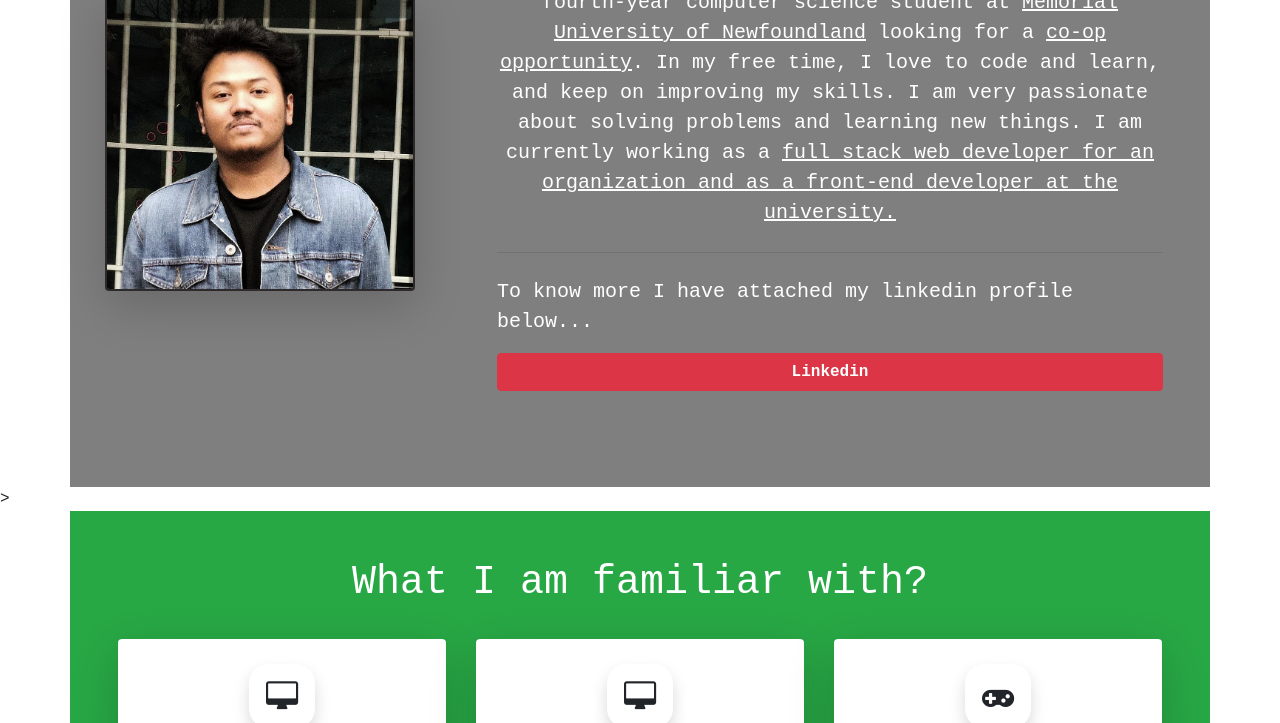
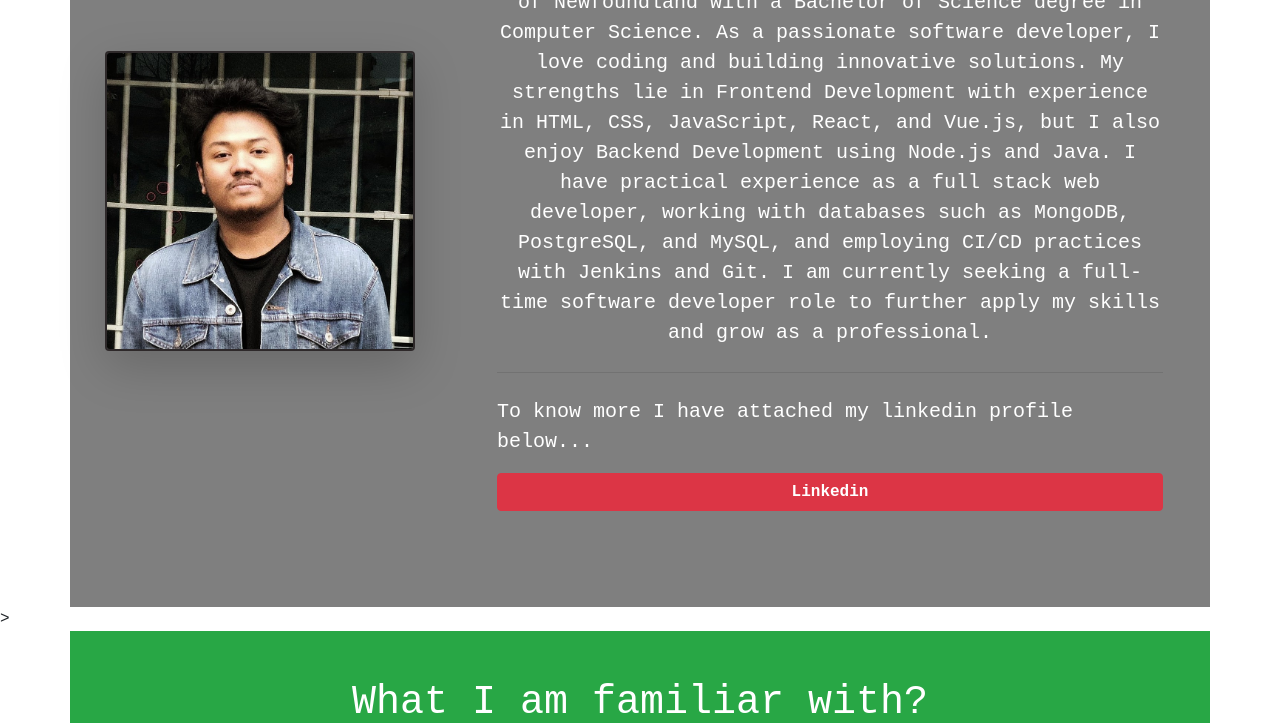
Before and after one commit to apurbasinha9/apurbasinha9.github.io, a plain HTML site: page index.html in a window 1280 px wide. Shown: the part 377-1100 px from the top of the page. Drawn offline with nearby package versions, Linux system fonts and the light colour scheme.

Commit message:
updated bio

```diff
--- a/index.html
+++ b/index.html
@@ -92,20 +92,14 @@
                     <div class="row d-flex justify-content-center">
                         <h1 class="display-4 text-white font-weight-bold">About Me!</h1>
                     </div>
-                    <p class="lead text-white text-center aboutme">Hi, welcome to my portfolio. I am <b>Apurba
-                            Sinha</b>,
-                        a
-                        fourth-year
-                        computer
-                        science student at
-                        <b>Memorial University of
-                            Newfoundland</b> looking for
-                        a <b>co-op opportunity</b>. In my free time, I love to code and learn, and keep on improving my
-                        skills.
-                        I am very passionate about solving problems and learning new things. I am currently working as a
-                        <b>full
-                            stack
-                            web developer for an organization and as a front-end developer at the university.</b>
+                    <p class="lead text-white text-center aboutme">I am Apurba, a recent graduate from Memorial
+                        University of Newfoundland with a Bachelor of Science degree in Computer Science. As a
+                        passionate software developer, I love coding and building innovative solutions. My strengths lie
+                        in Frontend Development with experience in HTML, CSS, JavaScript, React, and Vue.js, but I also
+                        enjoy Backend Development using Node.js and Java. I have practical experience as a full stack
+                        web developer, working with databases such as MongoDB, PostgreSQL, and MySQL, and employing
+                        CI/CD practices with Jenkins and Git. I am currently seeking a full-time software developer role
+                        to further apply my skills and grow as a professional.
                     </p>
                     <hr class="my-4">
                     <p class="lead text-white"> To know more I have
```
Also changed, not shown: 1 other file.
